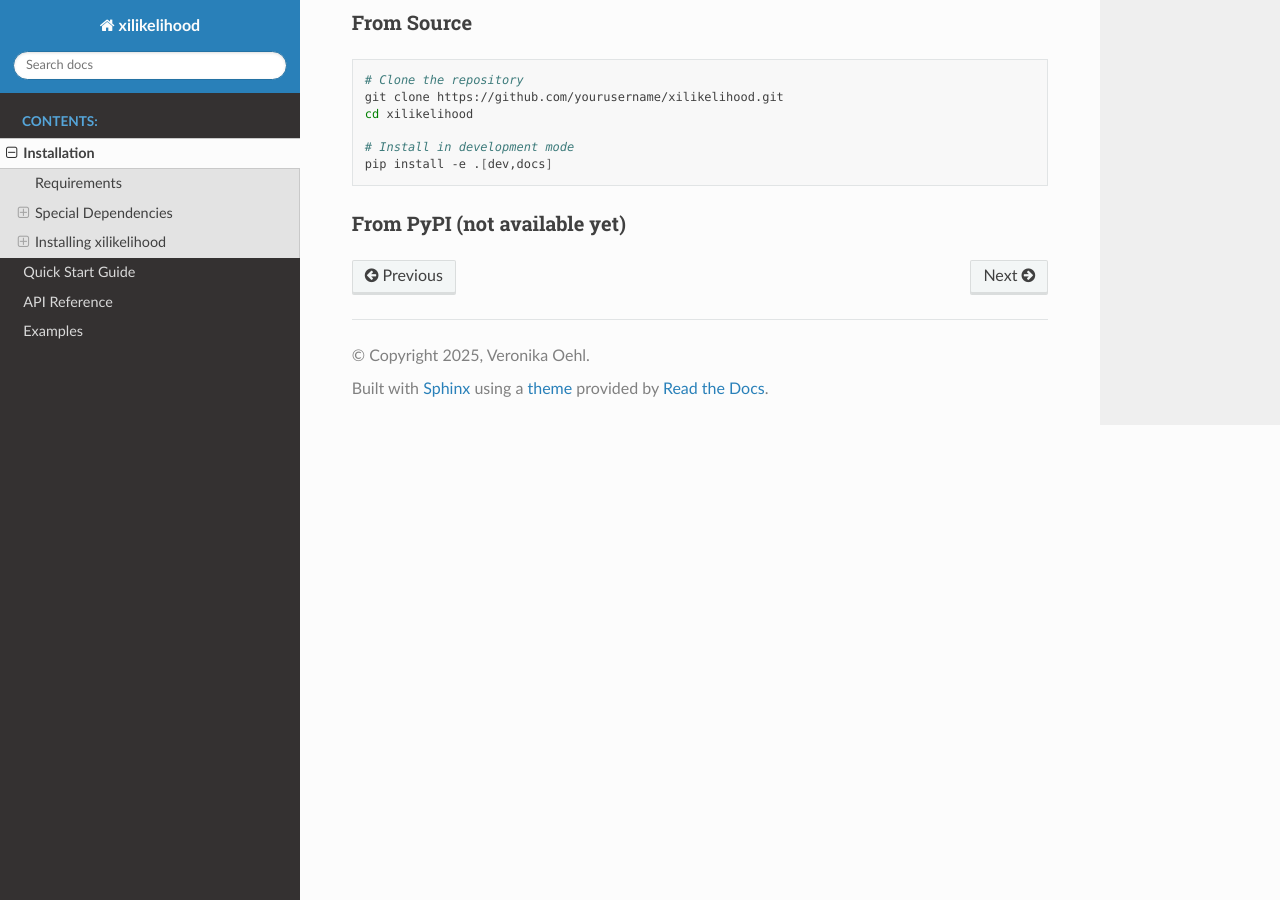
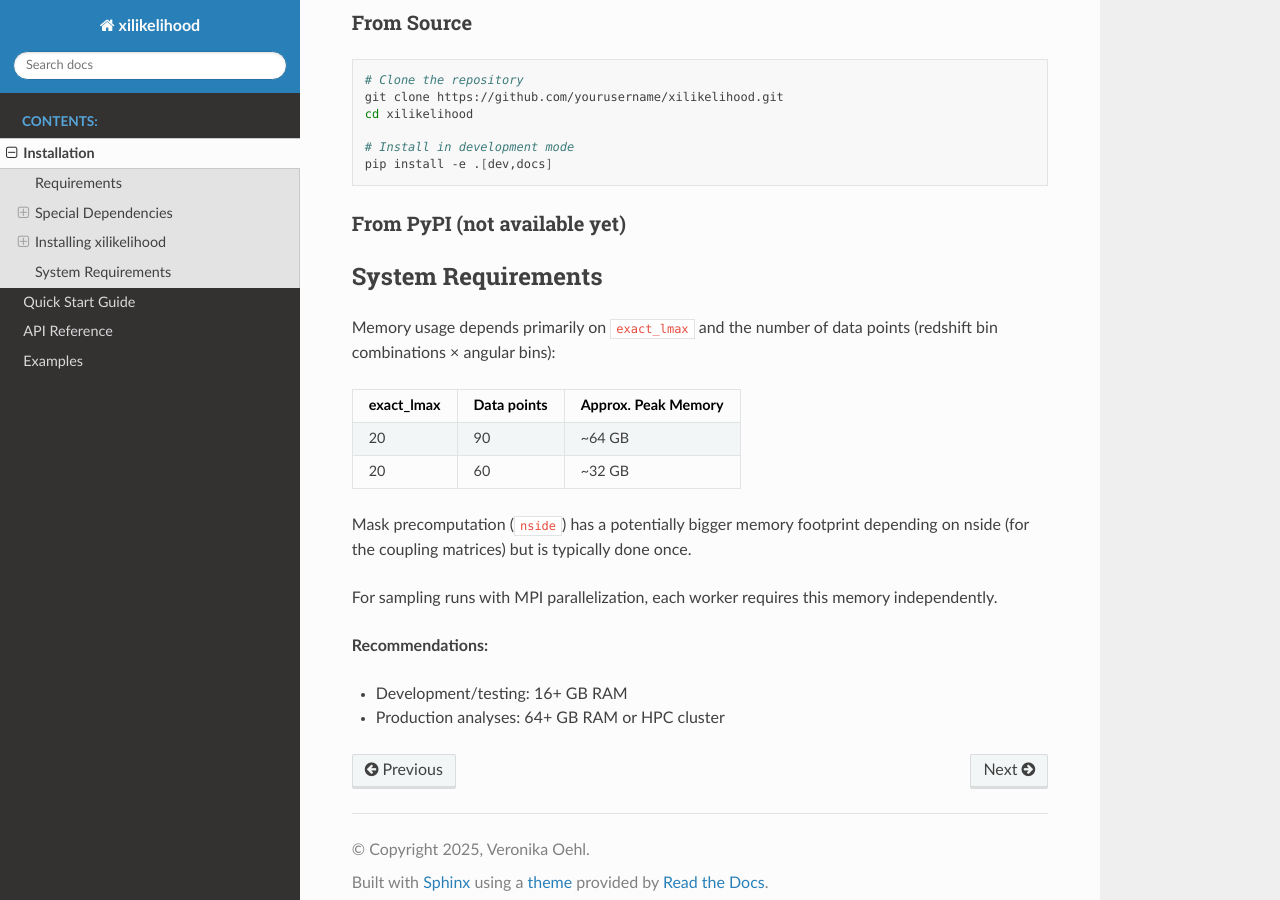
Before and after one commit to voehl12/xilikelihood, a Sphinx documentation site: the page built from docs/installation.md, in a window 1280 px wide and 900 px high, scrolled down 1160 px. Built offline with Sphinx 7.4.7 and the Read the Docs theme 3.1.0, drawn with Linux system fonts in a browser that asks for light colours.

Commit message:
add memory requirements section

````diff
--- a/docs/installation.md
+++ b/docs/installation.md
@@ -52,3 +52,21 @@ pip install -e .[dev,docs]
 ```
 
 ### From PyPI (not available yet)
+
+## System Requirements
+
+Memory usage depends primarily on `exact_lmax` and the number of data points (redshift bin combinations × angular bins):
+
+| exact_lmax | Data points | Approx. Peak Memory |
+|------------|-------------|---------------------|
+| 20         | 90          | ~64 GB              |
+| 20         | 60          | ~32 GB              |
+
+
+Mask precomputation (`nside`) has a potentially bigger memory footprint depending on nside (for the coupling matrices) but is typically done once.
+
+For sampling runs with MPI parallelization, each worker requires this memory independently.
+
+**Recommendations:**
+- Development/testing: 16+ GB RAM
+- Production analyses: 64+ GB RAM or HPC cluster
````
